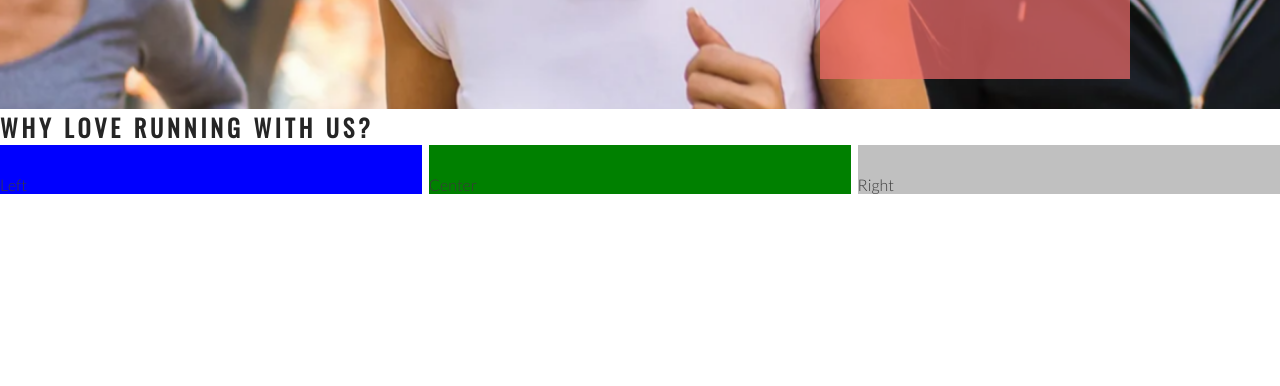
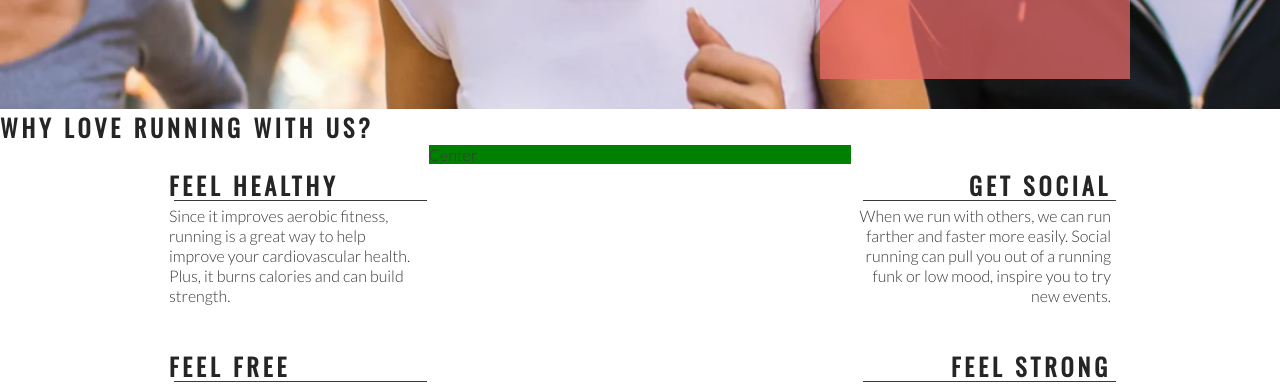
Before and after one commit to AMartins87/love-running, a plain HTML site: page index.html in a window 1280 px wide. Shown: the part 566-952 px from the top of the page. Drawn offline with nearby package versions, Linux system fonts and the light colour scheme.

Commit message:
Add right about section content & style

```diff
--- a/assets/css/style.css
+++ b/assets/css/style.css
@@ -121,19 +121,46 @@ h1, h2 {
     padding-top: 30px;
     width: 33%;
     float: left;
-    background-color: blue;
-}
+    }
 
 #right-about {
     padding-top: 30px;
     width: 33%;
     float: right;
-    background-color: silver;
 }
 
 #center-about {
-    padding-top: 30px;
     width: 33%;
     margin: 0 auto;
     background-color: green;
 }
+
+hr {
+    border-top: 1px solid #3a3a3a;
+    width: 100%;
+    margin: 5px;
+}
+.left-about-heading {
+    width: 60%;
+    float: right;
+    line-height: 20px;
+    clear: both;
+    margin-bottom: 50px;
+
+}
+
+.right-about-heading {
+    width: 60%;
+    float: left;
+    line-height: 20px;
+    clear: both;
+    margin-bottom: 50px;
+}
+
+.right-about-heading h2 {
+    text-align: right;
+}
+
+.right-about-heading p {
+    text-align: right;
+}
--- a/index.html
+++ b/index.html
@@ -41,8 +41,43 @@
     </section>
     <section id="club-ethos">
         <h1>Why Love Running With Us?</h1>
-        <div id="left-about">Left</div>
-        <div id="right-about">Right</div>
+        <div id="left-about">
+            <div class="left-about-heading">
+            <h2>Feel Healthy</h2>
+            <hr>
+            <p>
+                Since it improves aerobic fitness, running is a great way to help improve your cardiovascular health.
+                Plus, it burns calories and can build strength.
+            </p>
+            </div>
+            <div class="left-about-heading">
+            <h2>Feel Free</h2>
+            <hr>
+            <p>
+                Physical exercise, running included, is known to release endorphins in the brain. Endorphins make you
+                more energetic, more awake and, yes, happier.
+            </p>
+            </div>
+        </div>
+        <div id="right-about">
+        <div class="right-about-heading">
+            <h2>Get Social</h2>
+            <hr>
+            <p>
+                When we run with others, we can run farther and faster more easily. Social running can pull you out of a
+                running funk or low mood, inspire you to try new events.
+            </p>
+        </div>
+            <div class="right-about-heading">
+            <h2>Feel Strong</h2>
+            <hr>
+            <p>
+                Running strengthens your heart by pumping blood more effectively through your body.
+            </p>
+            </div>
+        </div>
+
+
         <div id="center-about">Center</div>
     </section>
     <section>
```
